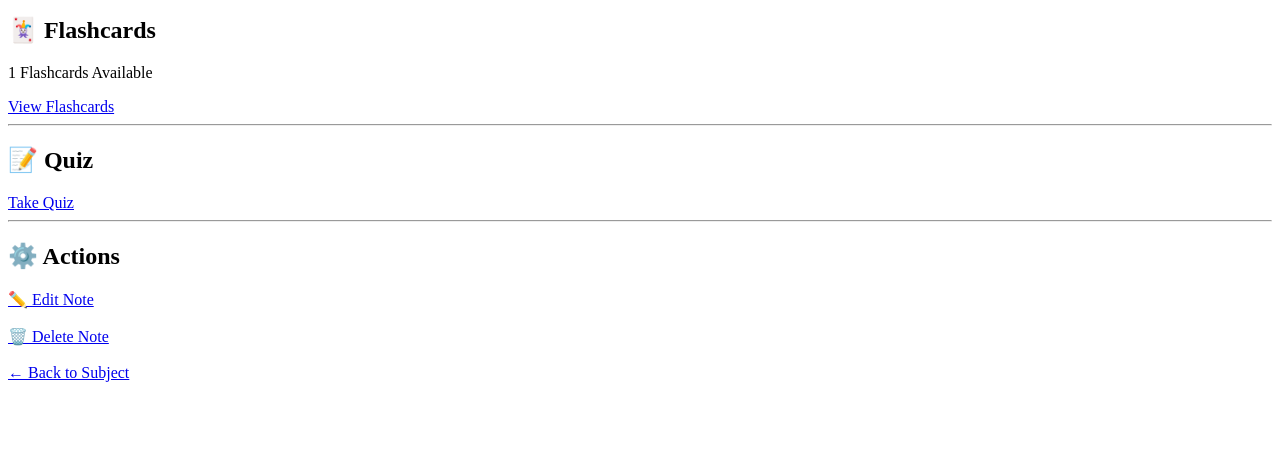
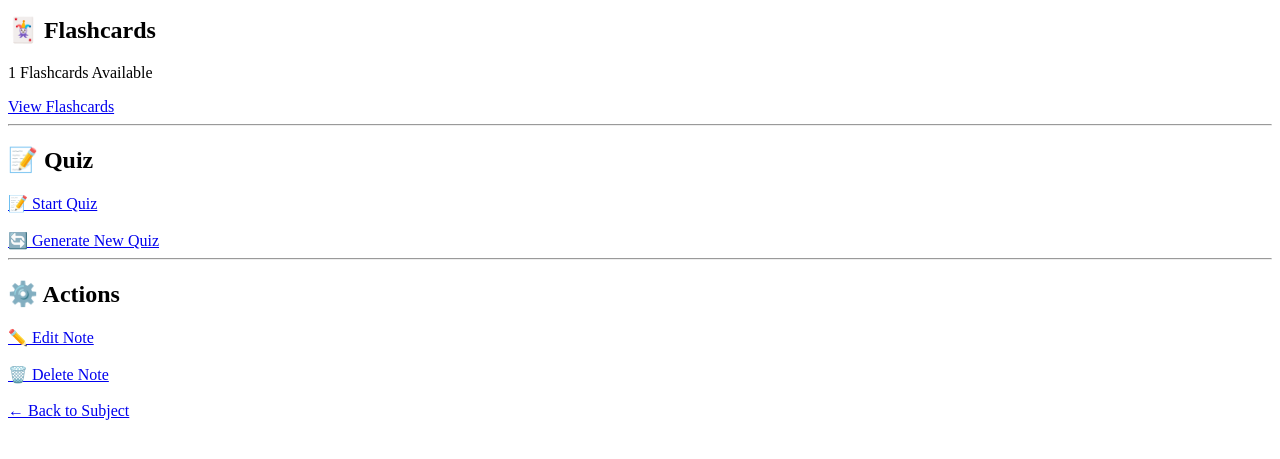
Before and after one commit to sh1van3h/SmartPrep-AI-Platform, a Django app: page /notes/1/ in a window 1280 px wide. Shown: the part 289-748 px from the top of the page. Run offline with Django 5.2, Linux system fonts and the light colour scheme; a user stored in the database is signed in; tables that the repository leaves empty hold one stand-in row (values such as "Sample post").

Commit message:
Add start quiz and regenerate quiz options

```diff
--- a/backend/accounts/templates/accounts/note_detail.html
+++ b/backend/accounts/templates/accounts/note_detail.html
@@ -58,9 +58,23 @@
 
 {% endif %}
 
-<a href="{% url 'quiz' note.id %}">
-    Take Quiz
-</a>
+{% if has_quiz %}
+
+    <a href="{% url 'quiz' note.id %}">
+        📝 Start Quiz
+    </a>
+<br><br>
+    <a href="{% url 'generate-quiz' note.id %}">
+        🔄 Generate New Quiz
+    </a>
+
+{% else %}
+
+    <a href="{% url 'generate-quiz' note.id %}">
+        📝 Generate Quiz
+    </a>
+
+{% endif %}
 
 <hr>
 
--- a/backend/accounts/views.py
+++ b/backend/accounts/views.py
@@ -73,12 +73,13 @@ def note_detail(request, id):
         id=id,
         subject__user=request.user
     )
-
+    has_quiz = note.quiz_question.exists()
     return render(
         request,
         "accounts/note_detail.html",
         {
-            "note": note
+            "note": note,
+            "has_quiz":has_quiz
         }
     )
 
@@ -326,12 +327,14 @@ def quiz(request, id):
             id=note.id
         )
 
+
+
     return render(
         request,
         "accounts/quiz.html",
         {
             "note": note,
-            "question":question
+            "question":question,
         }
     )
 
```
